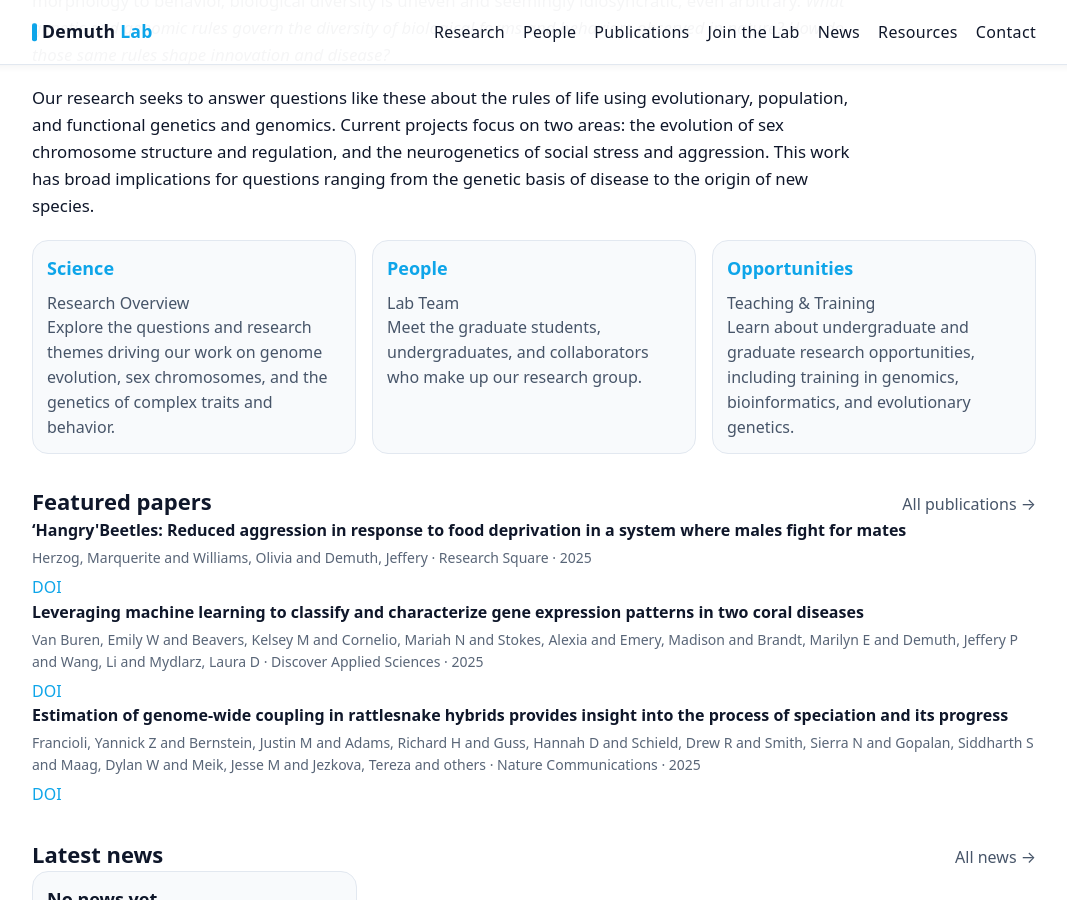
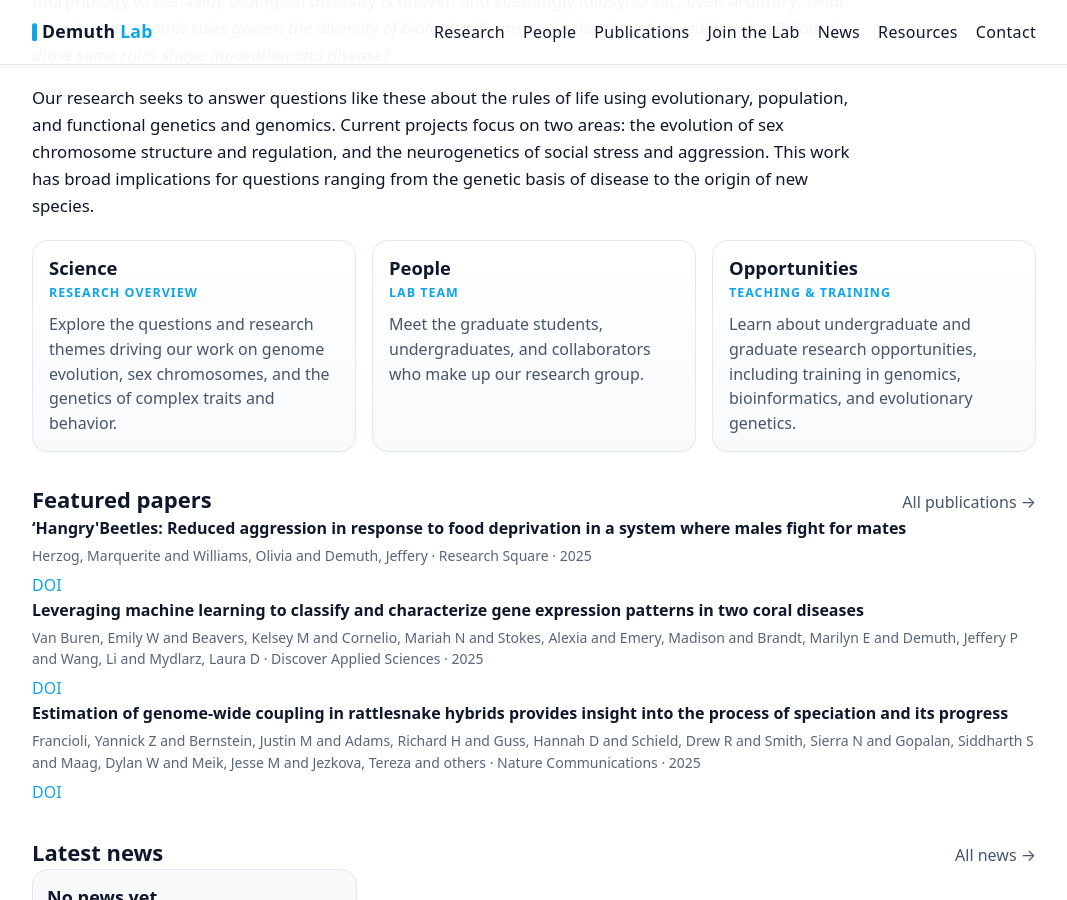
Before and after one commit to demuth-lab/demuth-lab.github.io, a Jekyll site: the page built from index.md, in a window 1280 px wide and 900 px high, scrolled down 438 px. Shown: the whole window, without its empty margins (106-1173 px from the left). Built offline with Jekyll 4.4.1, drawn with Linux system fonts in a browser that asks for light colours.

Commit message:
Update index.md

```diff
--- a/index.md
+++ b/index.md
@@ -30,11 +30,11 @@ show_title: false
 </p>
 </div>
 
-<div class="cards home-cards">
+<div class="home-cards">
   {% for card in site.data.home_cards %}
-    <a class="card" href="{{ card.url | relative_url }}">
+    <a class="home-card" href="{{ card.url | relative_url }}">
       <h3>{{ card.title }}</h3>
-      <p class="card-kicker">{{ card.kicker }}</p>
+      <span class="home-card-kicker">{{ card.kicker }}</span>
       <p>{{ card.description }}</p>
     </a>
   {% endfor %}
```
